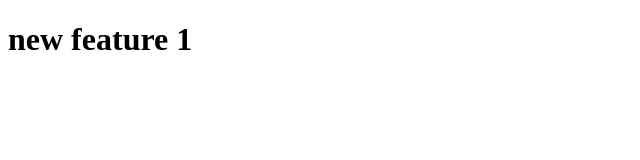
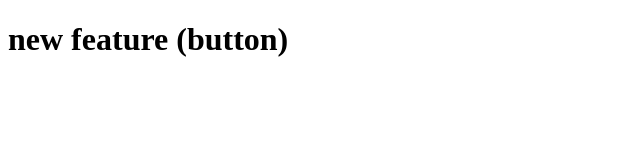
Before and after one commit to manoj-naik/localrepo, a plain HTML site: page index.html in a window 1280 px wide. Shown: the whole page, without its empty margins (0-640 px from the left). Drawn offline with Linux system fonts and the light colour scheme.

```diff
--- a/index.html
+++ b/index.html
@@ -6,6 +6,6 @@
     <title>Document</title>
 </head>
 <body>
-    <h1> new feature 1</h1>
+    <h1> new feature (button)</h1>
 </body>
 </html>
```
